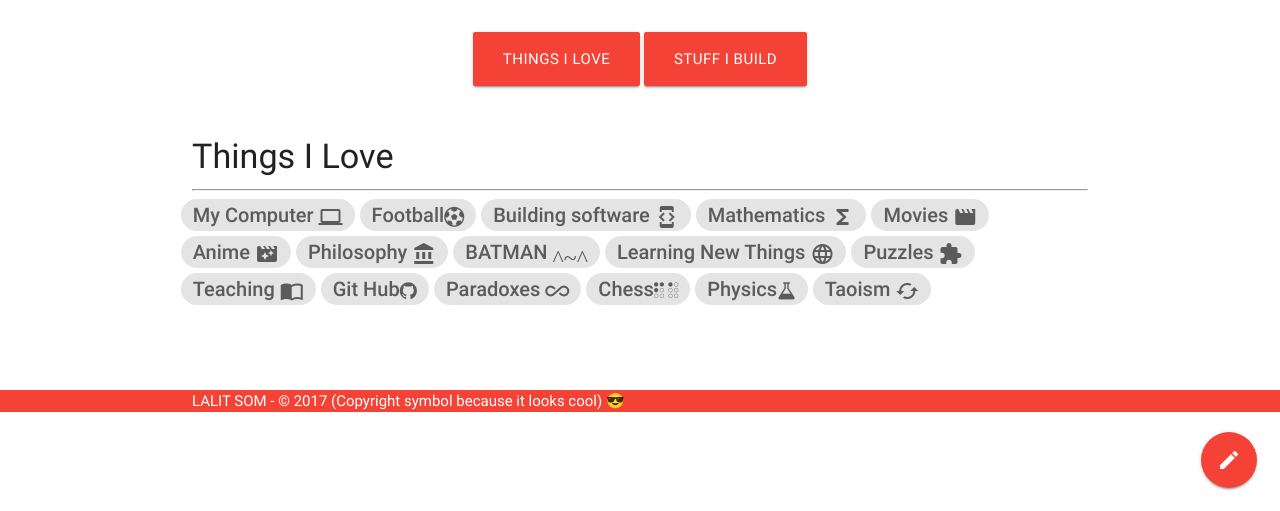
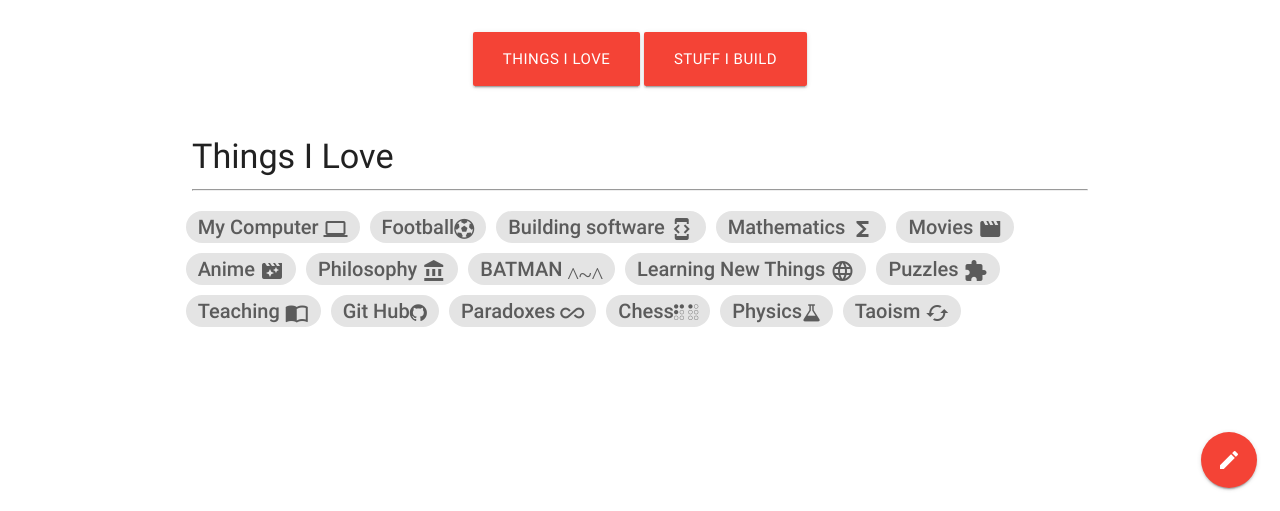
Before and after one commit to lalitsom/lalitsom.github.io, a PHP site: page / in a window 1280 px wide. Shown: the part 289-800 px from the top of the page. Run offline with PHP 8.4, Linux system fonts and the light colour scheme; some libraries are stand-ins or nearby versions.

Commit message:
remove c

```diff
--- a/assets/css/style.css
+++ b/assets/css/style.css
@@ -54,8 +54,11 @@
 
 .chip {
   font-size: 20px;
+  margin: 5px;
 }
-
+.about-me{
+  margin-top: 15px;
+}
 #things_tags {
   min-height: 100px;
 }
--- a/assets/js/designModules.js
+++ b/assets/js/designModules.js
@@ -68,4 +68,8 @@
   $('#things_tags').append(newtag);
 }
 
+function hide(tbar){
+  $("#"+tbar.id).removeClass('active');
+}
+
 populate_tags();
--- a/index.html
+++ b/index.html
@@ -62,7 +62,7 @@
         <h6 class=" animated fadeIn anim-delay col s12 light">"But first I've to become an Engineer."</span>.</h6>
 
 
-        <div class=" fixed-action-btn">
+        <div id="fabbar" class="fixed-action-btn click-to-toggle" onmouseleave="hide(this)">
           <a class="btn-floating btn-large red tooltipped" data-position="left" data-delay="50" data-tooltip="Get In Touch">
       <i class="large material-icons">mode_edit</i>
     </a>
@@ -101,12 +101,6 @@
 
 
 
-  <div class="footer-copyright red">
-    <div class="container">
-      <a class="white-text" href="https://github.com/lalitsom">LALIT SOM - &copy; 2017 	 (Copyright symbol because it looks cool) &#128526;</a>
-    </div>
-  </div>
-
 
   <!--  Scripts-->
 
```
